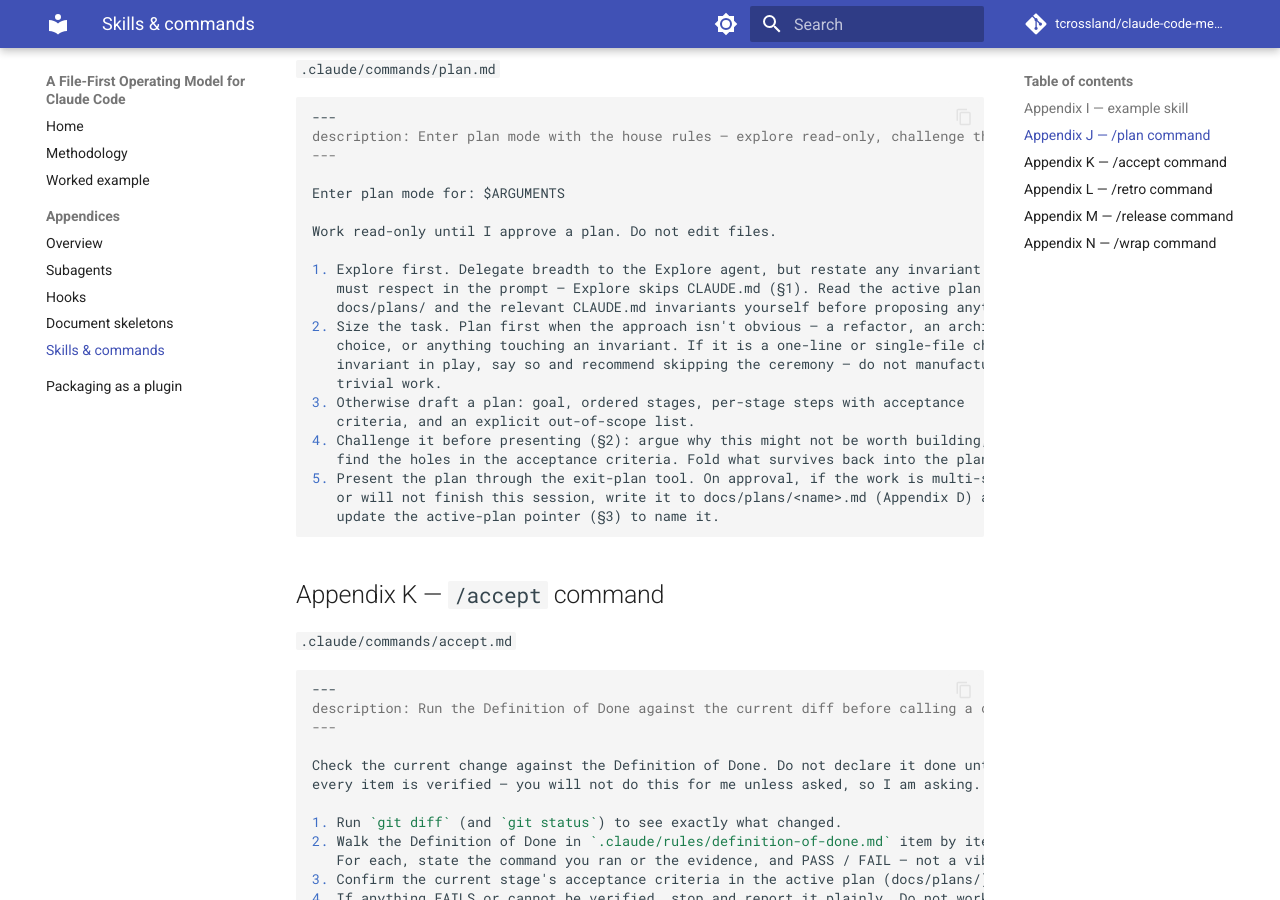
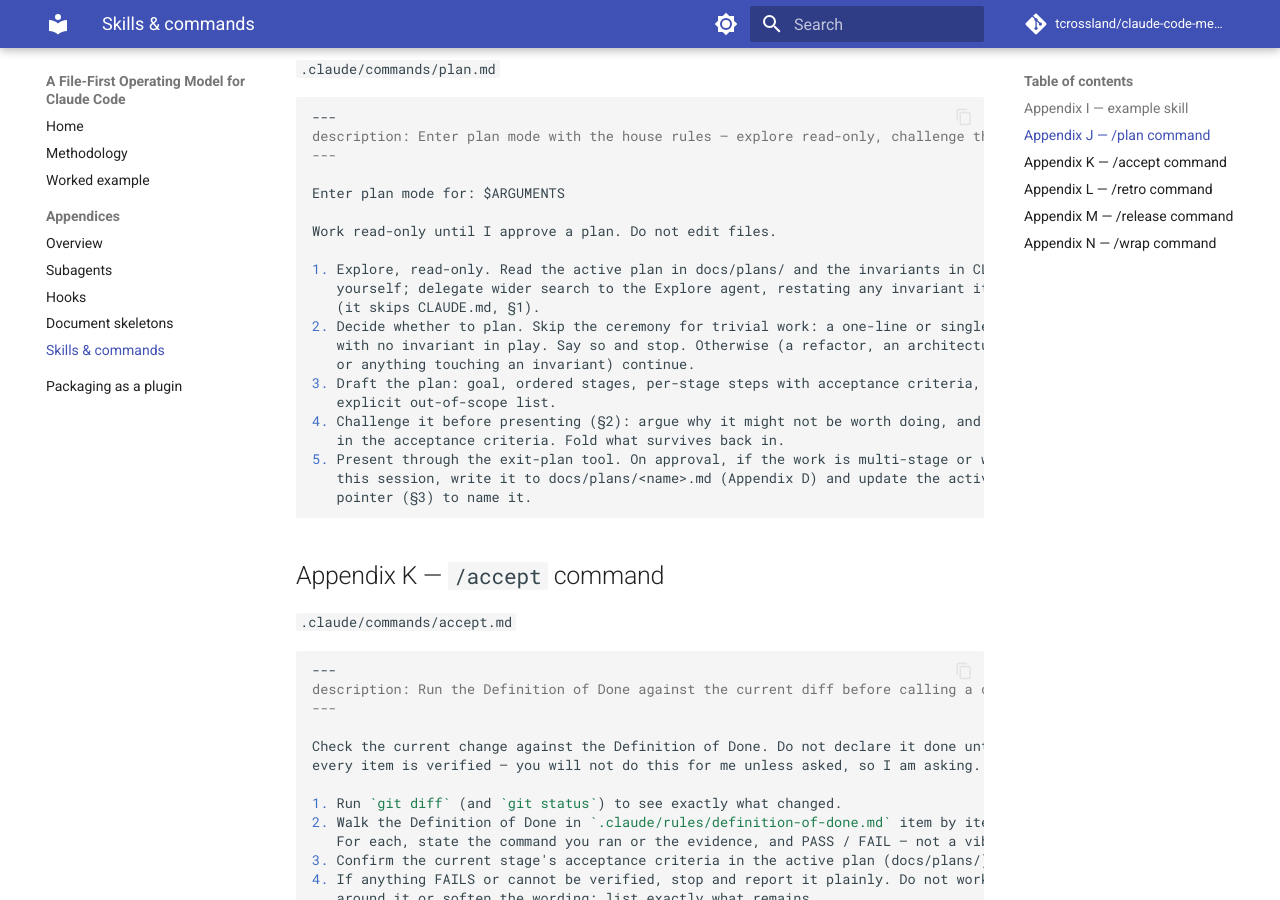
Before and after one commit to tcrossland/claude-code-methodology, an MkDocs documentation site: the page built from docs/appendices/skills-and-commands.md, in a window 1280 px wide and 900 px high, scrolled down 880 px. Built offline with MkDocs 1.6.1 and Material for MkDocs 9.7.7, drawn with Linux system fonts in a browser that asks for light colours; comment, search, counter and statistics services are not loaded.

Commit message:
fix: restructure the /plan command to remove the step 2/3 overlap
Step 2 previously both stated the positive plan-first trigger and the skip case, then step 3 said 'Otherwise draft', double-gating the same decision. Now step 2 *decides* (skip trivial, else continue) and step 3 *drafts*. Applied to both the Appendix J drop-in (generic) and the live command (tailored) so they stay parallel.

Co-Authored-By: Claude Opus 4.8 <noreply@anthropic.com>

````diff
--- a/docs/appendices/skills-and-commands.md
+++ b/docs/appendices/skills-and-commands.md
@@ -44,20 +44,19 @@ Enter plan mode for: $ARGUMENTS
 
 Work read-only until I approve a plan. Do not edit files.
 
-1. Explore first. Delegate breadth to the Explore agent, but restate any invariant it
-   must respect in the prompt — Explore skips CLAUDE.md (§1). Read the active plan in
-   docs/plans/ and the relevant CLAUDE.md invariants yourself before proposing anything.
-2. Size the task. Plan first when the approach isn't obvious — a refactor, an architectural
-   choice, or anything touching an invariant. If it is a one-line or single-file change with no
-   invariant in play, say so and recommend skipping the ceremony — do not manufacture stages for
-   trivial work.
-3. Otherwise draft a plan: goal, ordered stages, per-stage steps with acceptance
-   criteria, and an explicit out-of-scope list.
-4. Challenge it before presenting (§2): argue why this might not be worth building, and
-   find the holes in the acceptance criteria. Fold what survives back into the plan.
-5. Present the plan through the exit-plan tool. On approval, if the work is multi-stage
-   or will not finish this session, write it to docs/plans/<name>.md (Appendix D) and
-   update the active-plan pointer (§3) to name it.
+1. Explore, read-only. Read the active plan in docs/plans/ and the invariants in CLAUDE.md
+   yourself; delegate wider search to the Explore agent, restating any invariant it must respect
+   (it skips CLAUDE.md, §1).
+2. Decide whether to plan. Skip the ceremony for trivial work: a one-line or single-file change
+   with no invariant in play. Say so and stop. Otherwise (a refactor, an architectural choice,
+   or anything touching an invariant) continue.
+3. Draft the plan: goal, ordered stages, per-stage steps with acceptance criteria, and an
+   explicit out-of-scope list.
+4. Challenge it before presenting (§2): argue why it might not be worth doing, and find the holes
+   in the acceptance criteria. Fold what survives back in.
+5. Present through the exit-plan tool. On approval, if the work is multi-stage or won't finish
+   this session, write it to docs/plans/<name>.md (Appendix D) and update the active-plan
+   pointer (§3) to name it.
 ```
 
 ## Appendix K — `/accept` command
````
Also changed, not shown: .claude/commands/plan.md (+15 -15 lines), CHANGELOG.md (+2 -0 lines).
